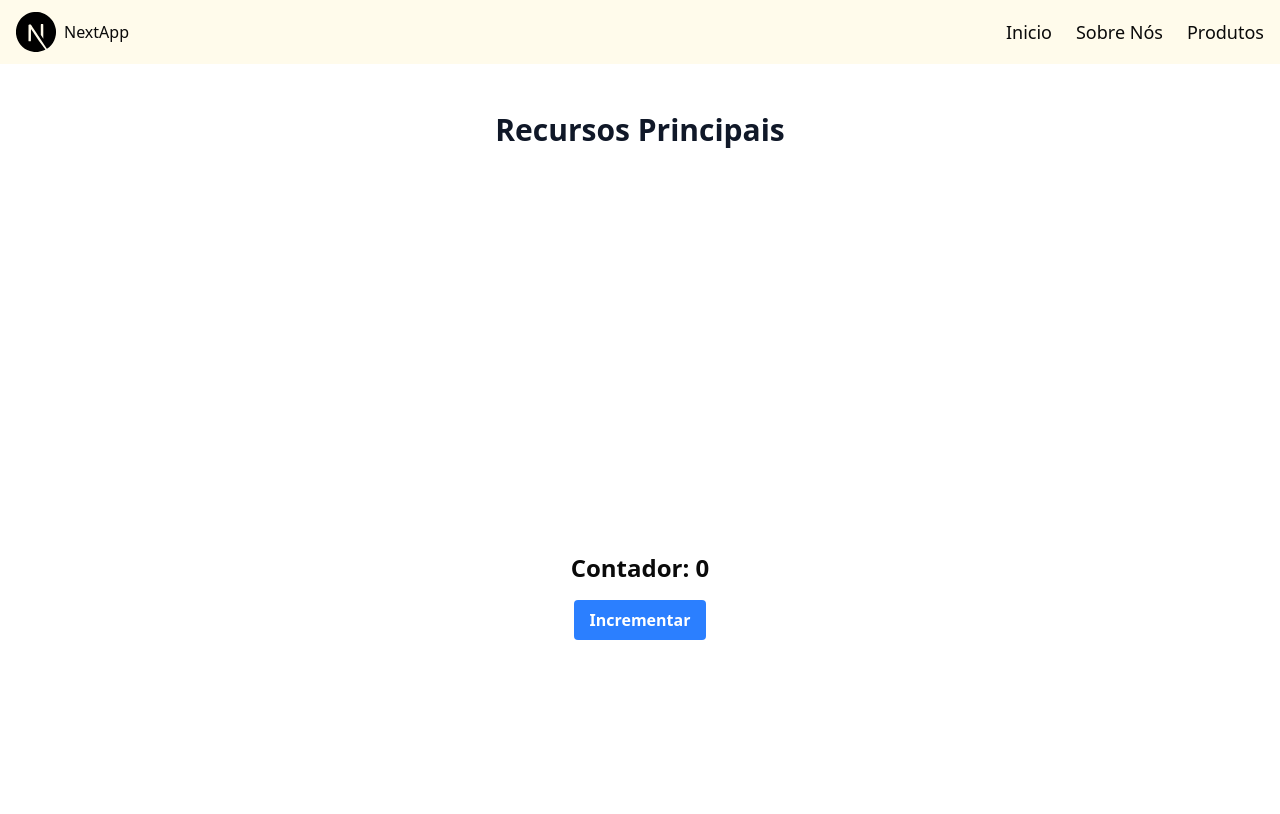
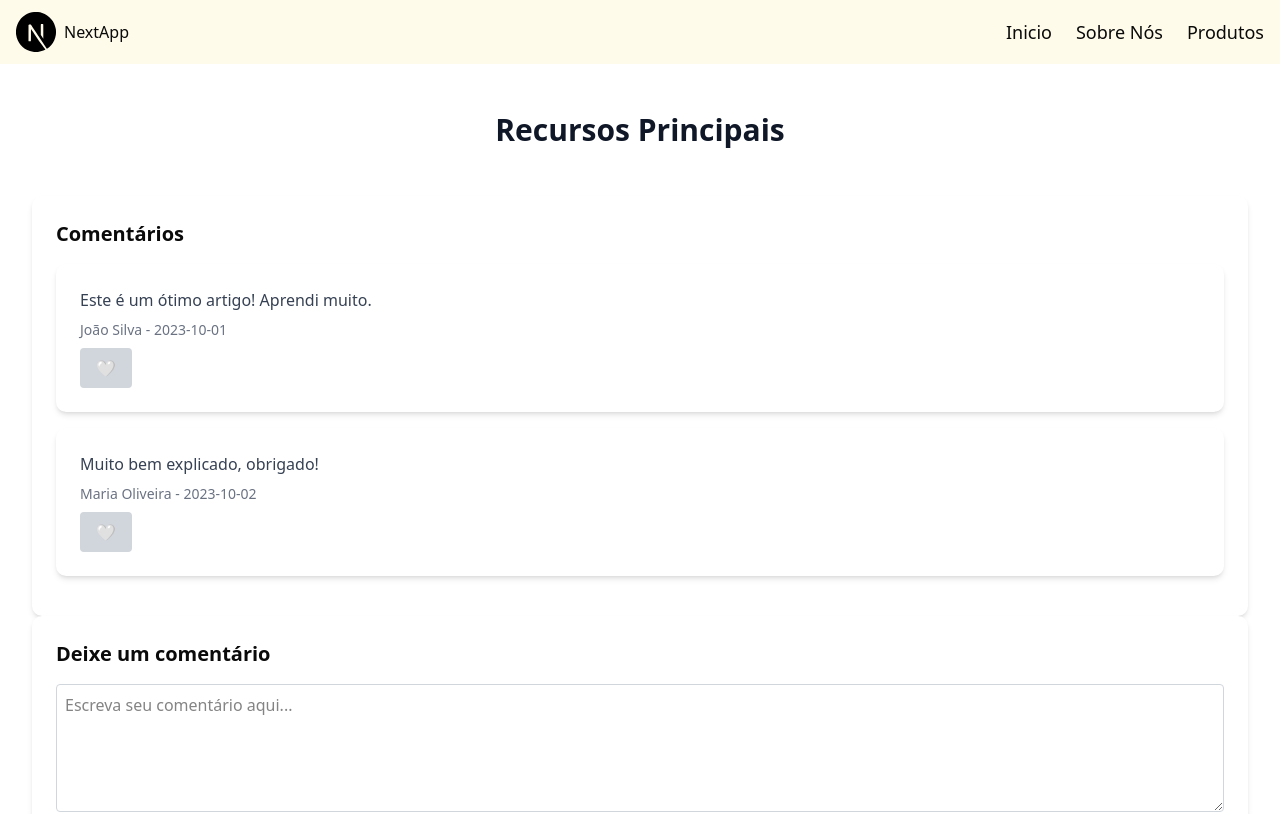
Before and after one commit to JuanMarks/introducao-nextjs, a Next.js app: page / in a window 1280 px wide. Shown: the top 814 px of the page. Built offline with nearby package versions, Linux system fonts and the light colour scheme.

Commit message:
feat: like button

```diff
--- a/src/app/page.tsx
+++ b/src/app/page.tsx
@@ -5,6 +5,7 @@ import NavBar from "@/components/NavBar";
 import CommentForm from "@/components/CommentForm";
 import CommentList from "@/components/CommentList";
 import Counter from "@/components/Counter";
+import LikeButton from "@/components/LikeButton";
 import React, { useState } from "react";
 // import PlaceForm from "@/components/PlaceForm";
 
@@ -94,7 +95,7 @@ export default function Home() {
                     Recursos Principais
                 </h2>
 
-                <Counter initialCount={0} />
+
 
                 <div>
                     <CommentList comments={comments} />
--- a/src/components/Comment.tsx
+++ b/src/components/Comment.tsx
@@ -1,4 +1,4 @@
-
+import LikeButton from "./LikeButton";
 
 type CommentProps = {
     author: string;
@@ -11,6 +11,9 @@ export default function Comment({ author, content, date }: CommentProps) {
         <div className="bg-white shadow-md rounded-lg p-6 mb-4">
             <p className="text-gray-700">{content}</p>
             <span className="text-sm text-gray-500 block mt-2">{author} - {date}</span>
+            <div className="mt-2">
+                <LikeButton />
+            </div>
         </div>
     );
 }
--- a/src/components/CommentList.tsx
+++ b/src/components/CommentList.tsx
@@ -24,6 +24,7 @@ export default function CommentList({ comments }: CommentListProps) {
                                 content={comment.content}
                                 date={comment.date}
                             />
+
                         </li>
                     ))}
                 </ul>
--- /dev/null
+++ b/src/components/LikeButton.tsx
@@ -0,0 +1,15 @@
+import React from 'react'
+
+export default function LikeButton() {
+    const [liked, setLiked] = React.useState(0);
+
+    // Like button com coração que conta as curtidas
+    return (
+        <button
+            onClick={() => setLiked(liked + 1)}
+            className={`px-4 py-2 rounded ${liked > 0 ? 'bg-red-500 text-white' : 'bg-gray-300 text-black'}`}
+        >
+            {liked > 0 ? `❤️ ${liked}` : '🤍'}
+        </button>
+    );
+}
```
